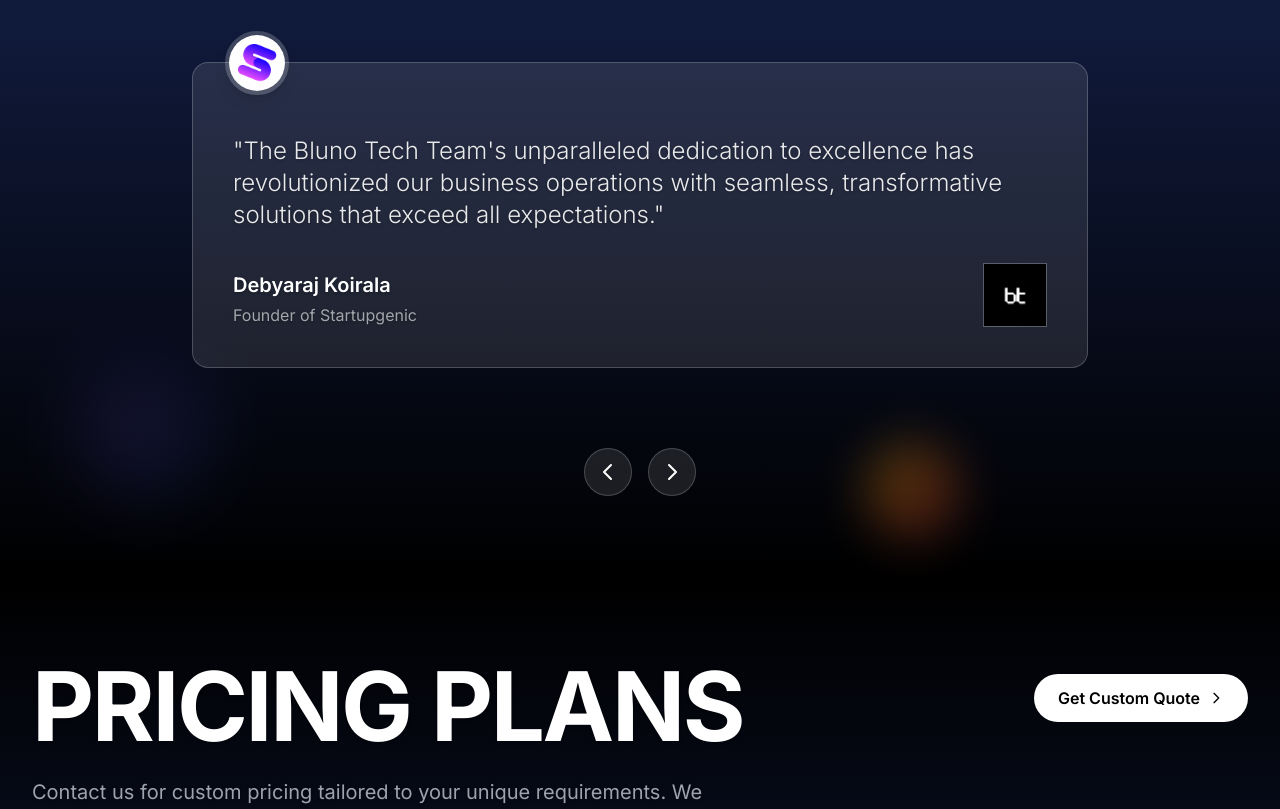
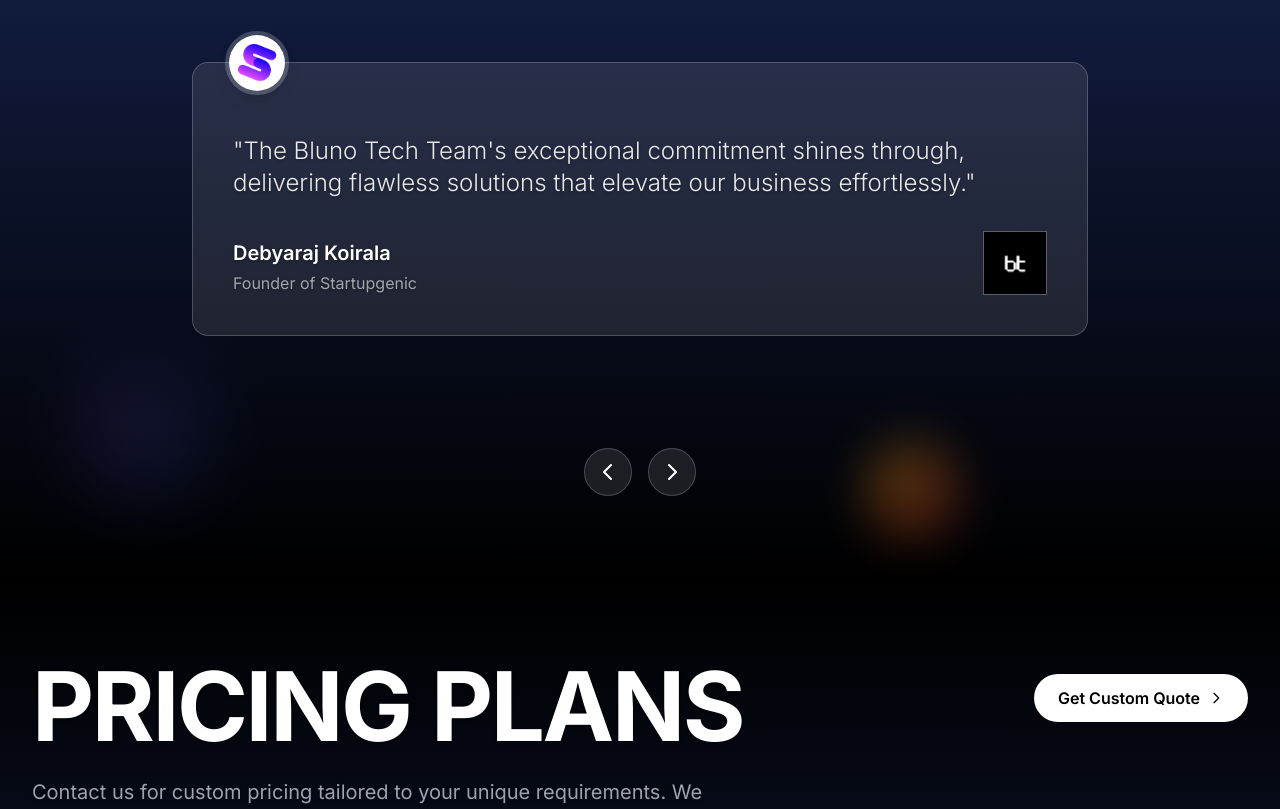
Before and after one commit to a-adityamagar/bluno, a React (Vite) app: page / in a window 1280 px wide. Shown: the part 3900-4709 px from the top of the page. Built offline with nearby package versions, Linux system fonts and the light colour scheme.

Commit message:
logo sbipl startupgenic quote change

```diff
--- a/src/components/Testimonials.tsx
+++ b/src/components/Testimonials.tsx
@@ -1,6 +1,7 @@
 import { useEffect, useState, useRef } from "react";
 import logo from "../assets/logo.png";
 import startup from "../assets/startup.png";
+import sbipl from "../assets/SBIPL.png";
 
 const Testimonial = () => {
   const testimonials = [
@@ -10,12 +11,12 @@ const Testimonial = () => {
         "Working with Bluno Tech Team has been an absolute pleasure. They are incredibly passionate about what they do, and it really shows in the results they deliver.",
       author: "SURAMVEER",
       title: "CEO at SBIPL Project ltd. ",
-      logo: logo,
+      logo: sbipl,
     },
     {
       id: 2,
       quote:
-        "The Bluno Tech Team's unparalleled dedication to excellence has revolutionized our business operations with seamless, transformative solutions that exceed all expectations.",
+        "The Bluno Tech Team's exceptional commitment shines through, delivering flawless solutions that elevate our business effortlessly.",
       author: "Debyaraj Koirala",
       title: "Founder of Startupgenic",
       logo: startup,
```
Also changed, not shown: src/assets/SBIPL.png (added).
